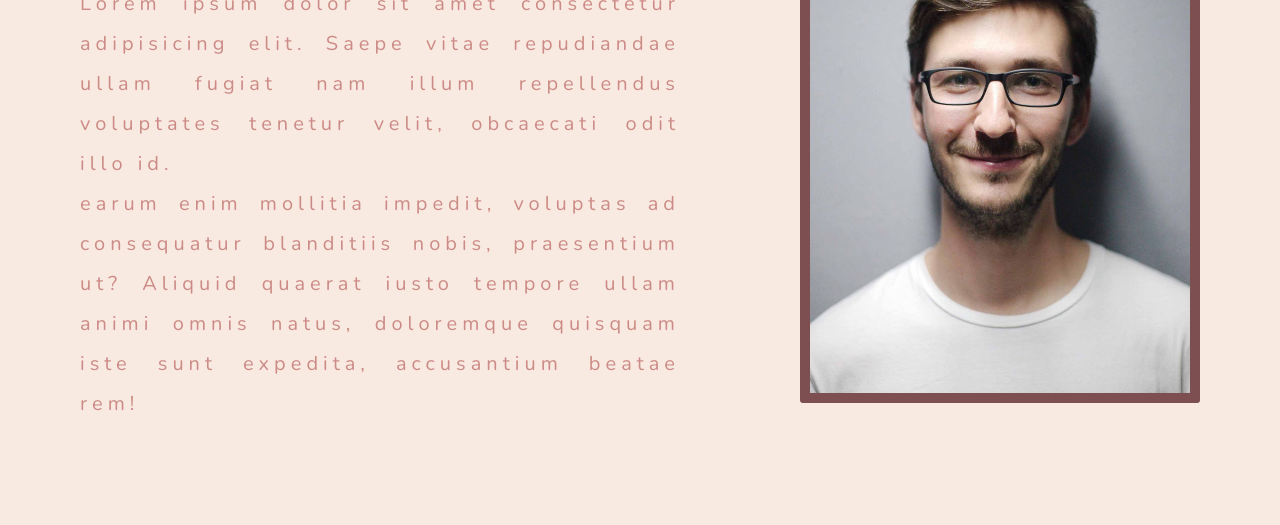
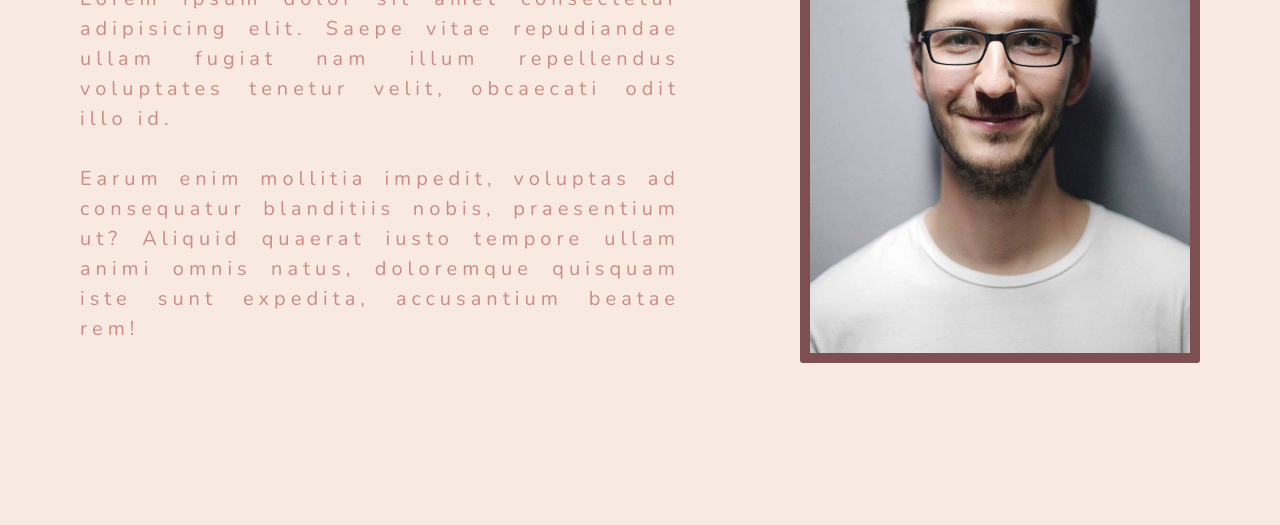
Before and after one commit to yousef-ghanim/webpro, a plain HTML site: page about.html in a window 1280 px wide. Shown: the part 229-754 px from the top of the page. Drawn offline with nearby package versions, Linux system fonts and the light colour scheme.

Commit message:
fix about text

```diff
--- a/about.html
+++ b/about.html
@@ -33,7 +33,7 @@
         <div class="banner">
             <div class="banner-text">
                 <h1 class="name">Who Am I ?</h1>
-                <p class="job">Lorem ipsum dolor sit amet consectetur adipisicing elit. Saepe vitae repudiandae ullam fugiat nam illum repellendus voluptates tenetur velit, obcaecati odit illo id. <br> earum enim mollitia impedit, voluptas ad consequatur blanditiis nobis, praesentium ut? Aliquid quaerat iusto tempore ullam animi omnis natus, doloremque quisquam iste sunt expedita, accusantium beatae rem!</p>
+                <p class="job">Lorem ipsum dolor sit amet consectetur adipisicing elit. Saepe vitae repudiandae ullam fugiat nam illum repellendus voluptates tenetur velit, obcaecati odit illo id. <br> <br> Earum enim mollitia impedit, voluptas ad consequatur blanditiis nobis, praesentium ut? Aliquid quaerat iusto tempore ullam animi omnis natus, doloremque quisquam iste sunt expedita, accusantium beatae rem!</p>
             </div>
             <div class="img-container">
                 <img src="./profile-pic.jpg" alt="">
--- a/style.css
+++ b/style.css
@@ -705,5 +705,3 @@ html {
     width: 90%;
   }
 }
-@media screen and (max-width: 500px) {
-}
--- a/style2.css
+++ b/style2.css
@@ -179,7 +179,7 @@ html {
 .job {
   font-size: 2rem;
   color: var(--light-pink);
-  line-height: 4rem;
+  line-height: 3rem;
   letter-spacing: 0.5rem;
   margin-bottom: 3rem;
   text-align: justify;
```
